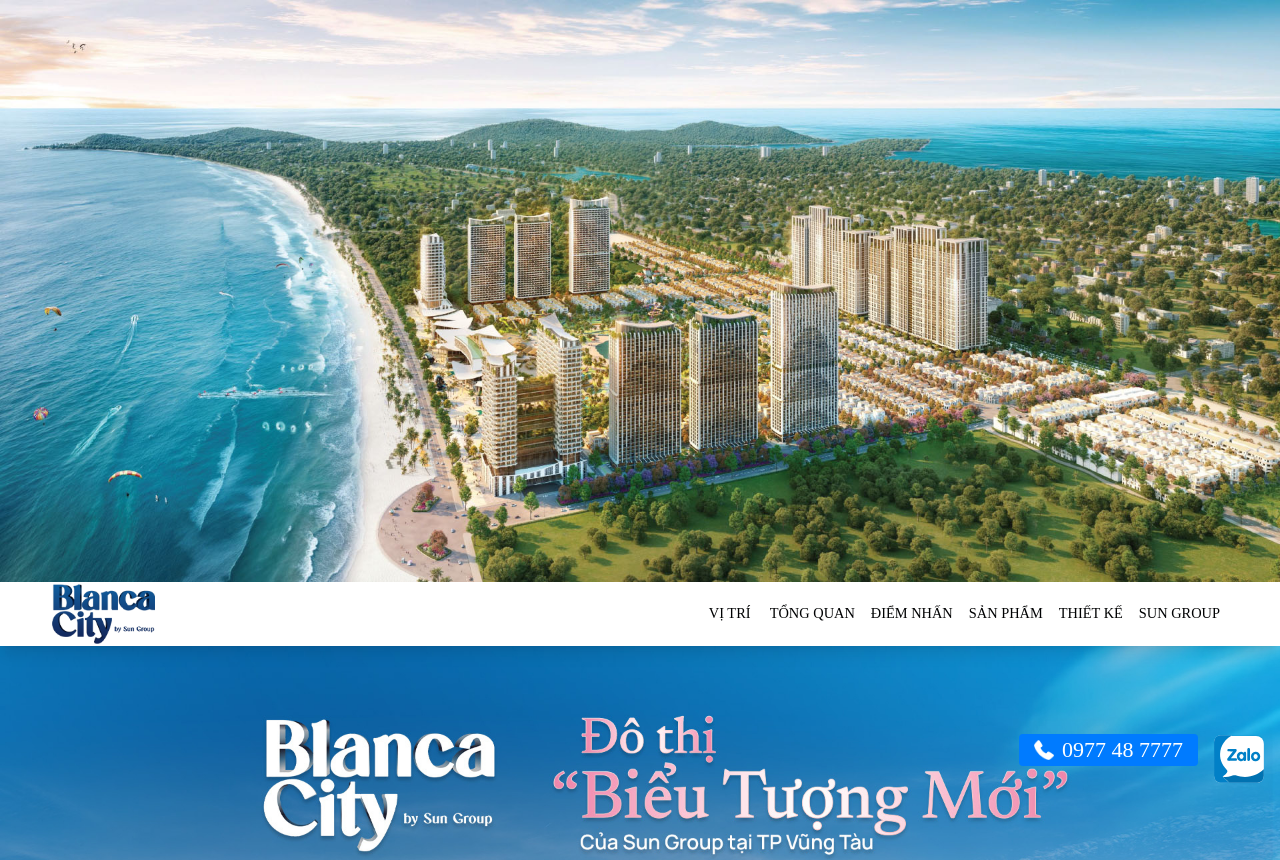
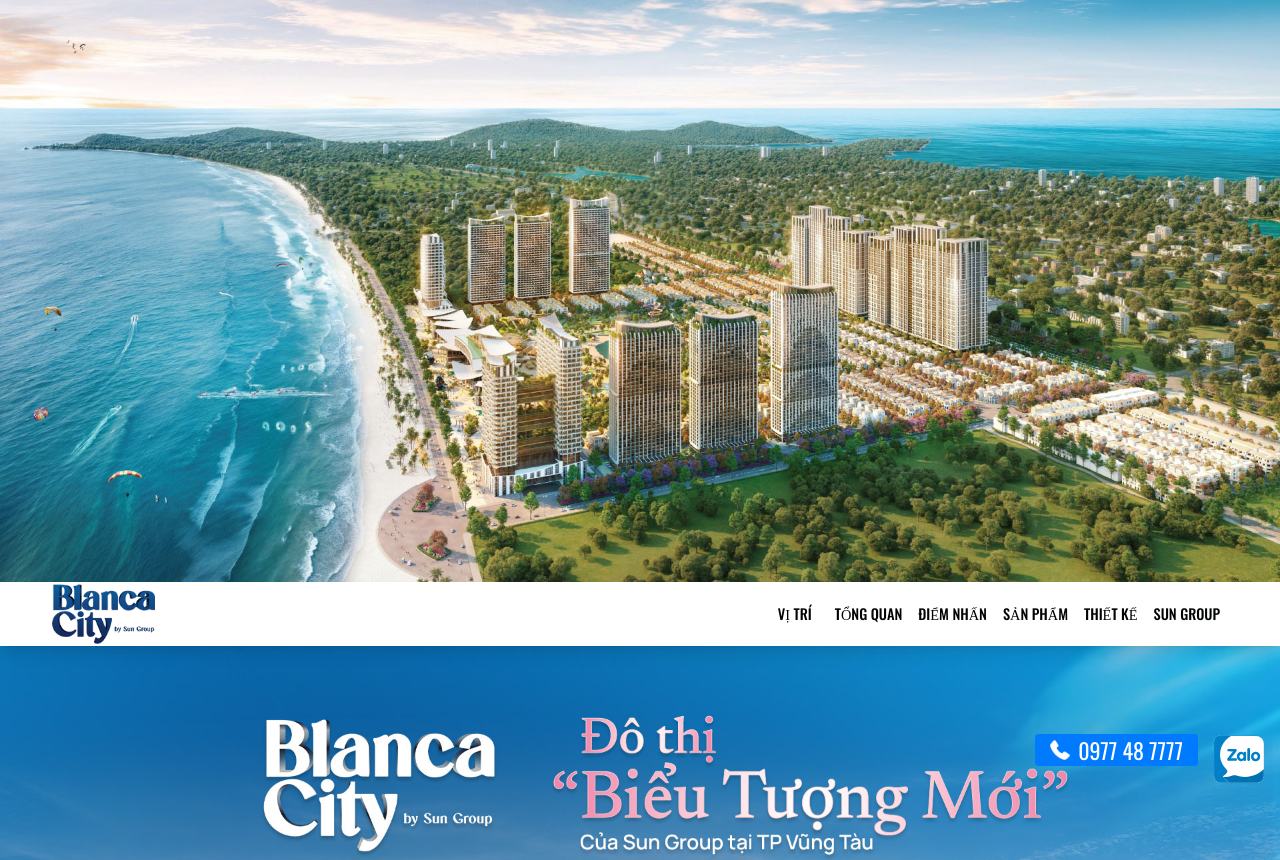
Before and after one commit to qtt-it/blanca-city, a Next.js app: page / in a window 1280 px wide. Shown: the top 860 px of the page. Built offline with nearby package versions, Linux system fonts and the light colour scheme.

Commit message:
[cd-blancacity]

```diff
--- a/src/app/layout.tsx
+++ b/src/app/layout.tsx
@@ -1,5 +1,5 @@
 import type { Metadata } from "next";
-// import { Manrope } from "next/font/google";
+import { Manrope } from "next/font/google";
 import ThemeRegistry from "./ThmeRegistry";
 import "./globals.css";
 import Head from "next/head";
@@ -10,11 +10,11 @@ export const metadata: Metadata = {
   title: 'BLANCA CITY - Đô thị "Biểu tượng mới" của Sun Group tại TP Vũng Tàu',
   description: 'Đô thị "Biểu tượng mới" của Sun Group tại TP Vũng Tàu',
 };
-// const manrope = Manrope({
-//   subsets: ["latin"],
-//   weight: ["300", "400", "500", "600", "700", "800"], // tương ứng với các trọng số (wght) bạn cần
-//   display: "swap",
-// });
+const manrope = Manrope({
+  subsets: ["latin"],
+  weight: ["300", "400", "500", "600", "700", "800"], // tương ứng với các trọng số (wght) bạn cần
+  display: "swap",
+});
 
 export default function RootLayout({
   children,
@@ -33,7 +33,7 @@ export default function RootLayout({
         style={{
           fontFamily: "Manrope",
         }}
-        // className={manrope.className}
+        className={manrope.className}
       >
         <ThemeRegistry>{children}</ThemeRegistry>
       </body>
--- a/src/components/ContactWidget.tsx
+++ b/src/components/ContactWidget.tsx
@@ -1,13 +1,13 @@
 import React from "react";
 import { Button, Box } from "@mui/material";
-// import { Oswald } from "next/font/google";
+import { Oswald } from "next/font/google";
 import Link from "next/link";
 
-// const oswald = Oswald({
-//   subsets: ["latin"],
-//   weight: ["400", "500", "700"],
-//   variable: "--font-oswald",
-// });
+const oswald = Oswald({
+  subsets: ["latin"],
+  weight: ["400", "500", "600","700"],
+  variable: "--font-oswald",
+});
 
 export const ContactWidget: React.FC = () => {
   return (
@@ -15,7 +15,7 @@ export const ContactWidget: React.FC = () => {
       style={{
         fontFamily: "Oswald",
       }}
-      // className={oswald.variable}
+      className={oswald.variable}
       sx={{
         position: "fixed",
         bottom: 16,
```
Also changed, not shown: src/app/globals.css (+1 -6 lines).
